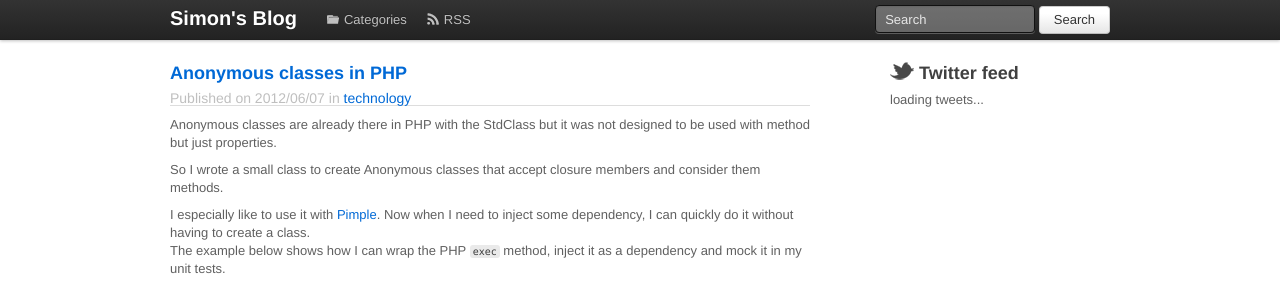
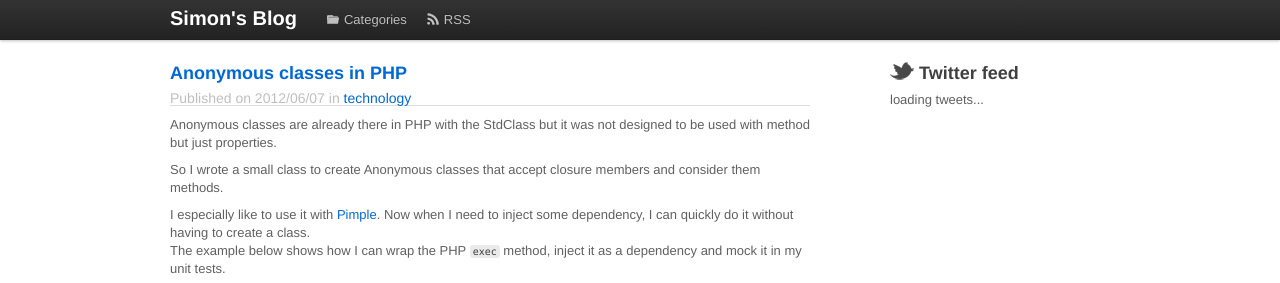
Before and after one commit to simonjodet/blog, a Jekyll site: the page built from index.html, in a window 1280 px wide and 900 px high, cut to the strip 0-283 px from the top of the window. Built offline with Jekyll 4.4.1, drawn with Linux system fonts in a browser that asks for light colours; Markdown is read by kramdown in place of the engine named in the settings.

Commit message:
Hiding search field for now

```diff
--- a/_layouts/default.html
+++ b/_layouts/default.html
@@ -40,7 +40,7 @@ meta-robots: "noodp, noydir"
                     <li{% if page.title == 'Categories' %} class="active"{% endif %}><a href="/categories/index.html"><img src="/style/img/categories.png" class="menu_icon"/>Categories</a></li>
                     <li><a href="http://feeds.feedburner.com/jodet/blog"><img src="/style/img/rss_menu.png" class="menu_icon"/>RSS</a></li>
                 </ul>
-                <form class="pull-right" action="">
+                <form class="pull-right" action="" style="display:none;">
                     <input id="search_field" name="search_field" size="20" type="text" placeholder="Search">&nbsp;<button class="btn" type="submit" id="search_btn">Search</button>
                 </form>
             </div>
```
